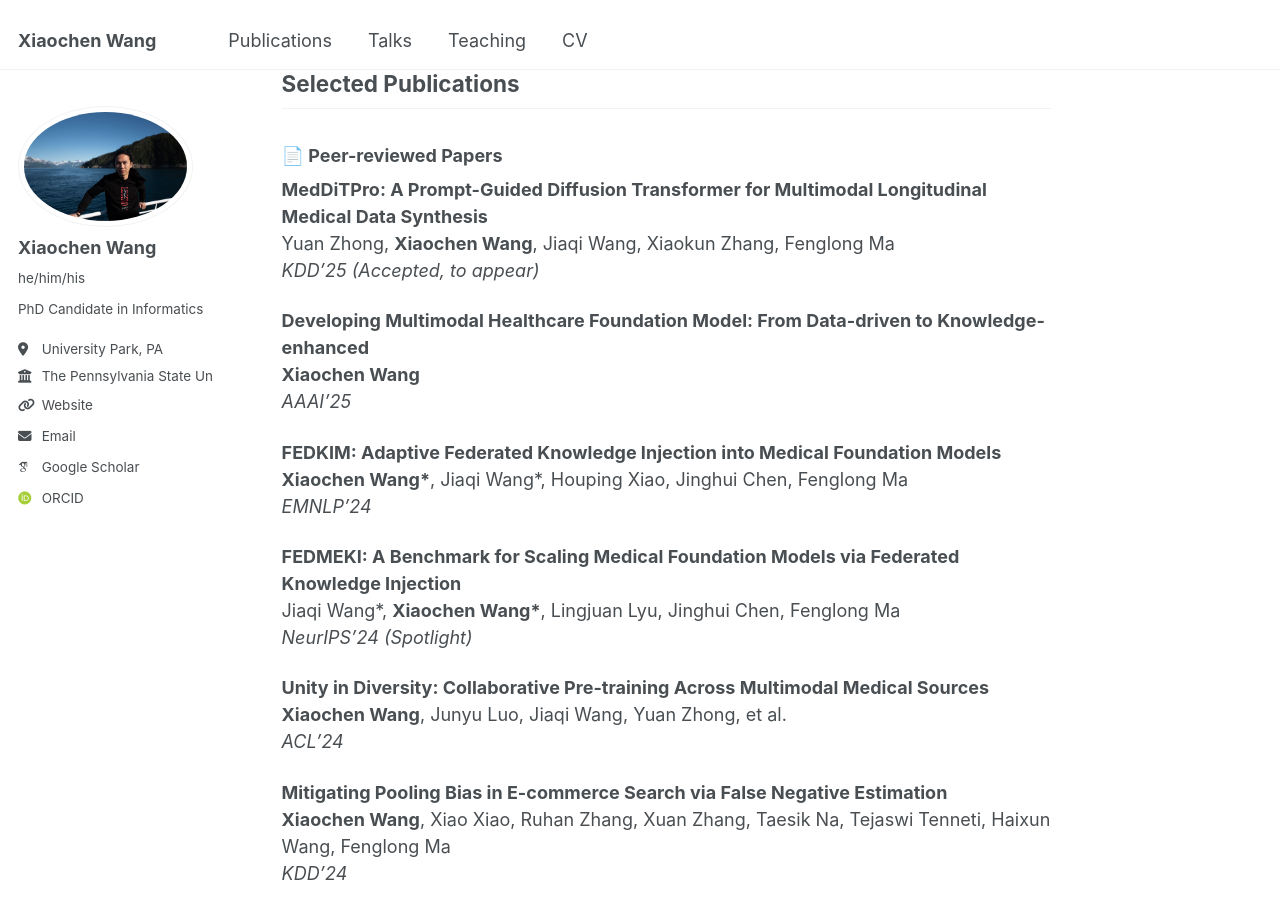
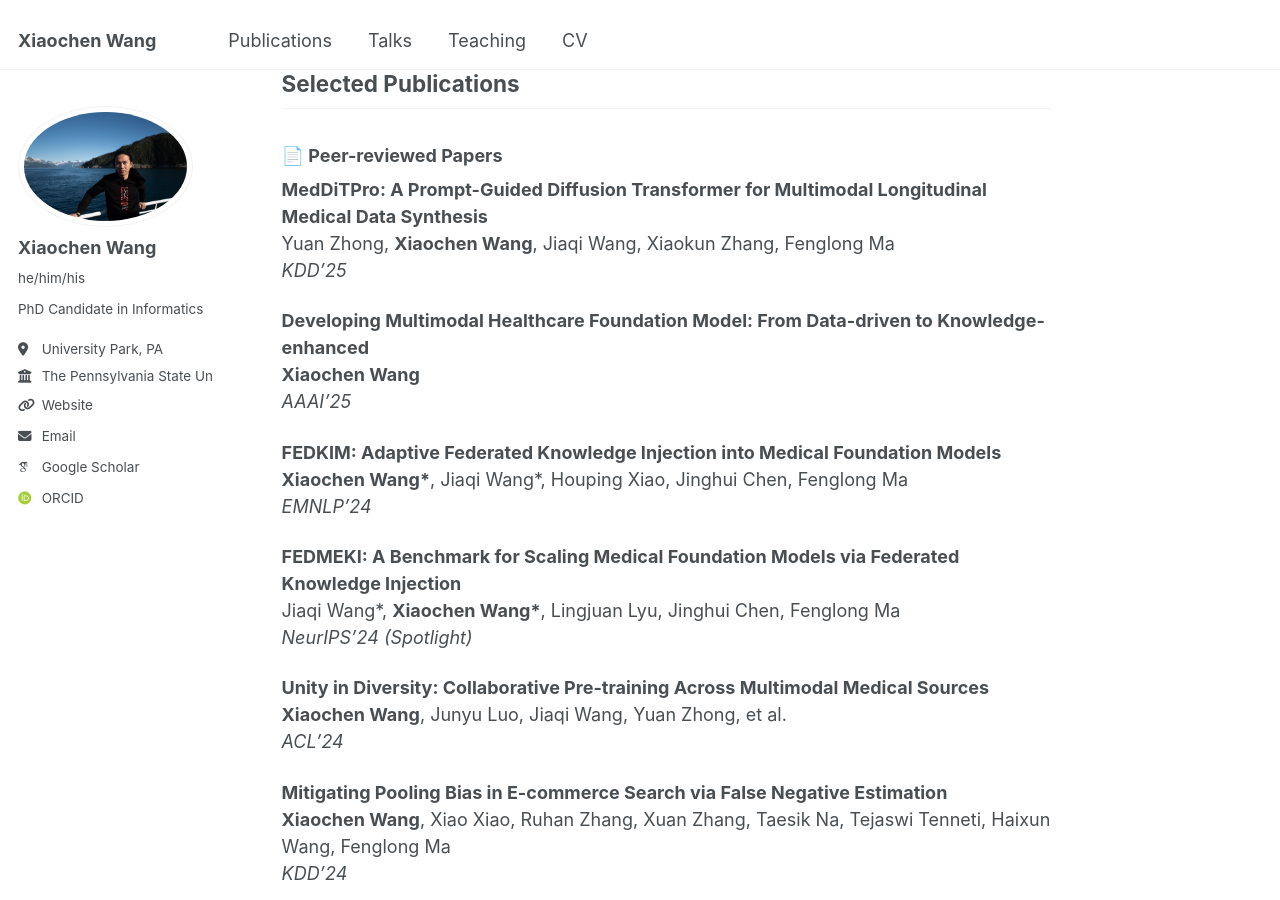
Before and after one commit to XiaochenWang-PSU/XiaochenWang-PSU.github.io, a Jekyll site: the page built from _pages/about.md, in a window 1280 px wide and 900 px high, scrolled down 1130 px. Built offline with Jekyll 4.4.1, drawn with Linux system fonts in a browser that asks for light colours; some web fonts are replaced.

Commit message:
Update about.md

```diff
--- a/_pages/about.md
+++ b/_pages/about.md
@@ -54,7 +54,7 @@ May 2022 – Aug. 2022
 
 **MedDiTPro: A Prompt-Guided Diffusion Transformer for Multimodal Longitudinal Medical Data Synthesis**
 Yuan Zhong, **Xiaochen Wang**, Jiaqi Wang, Xiaokun Zhang, Fenglong Ma
-*KDD'25 (Accepted, to appear)*
+*KDD'25*
 
 **Developing Multimodal Healthcare Foundation Model: From Data-driven to Knowledge-enhanced**
 **Xiaochen Wang**
```
